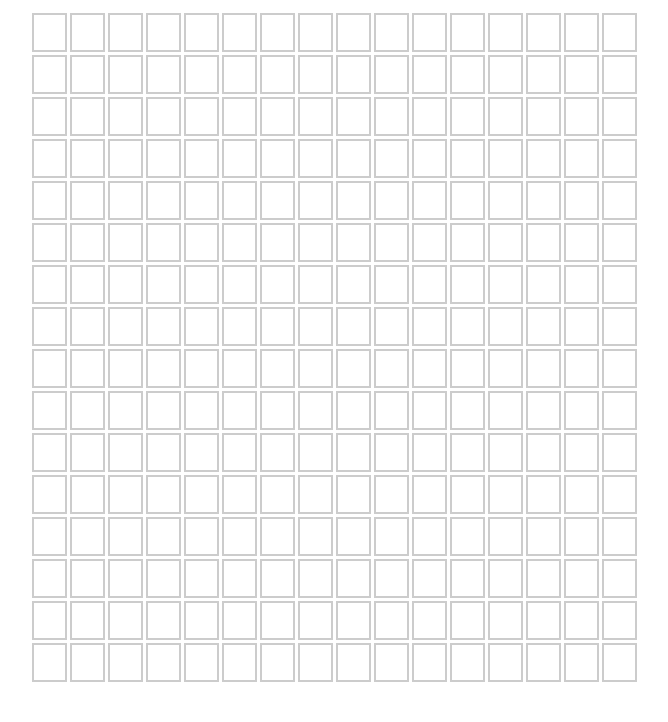
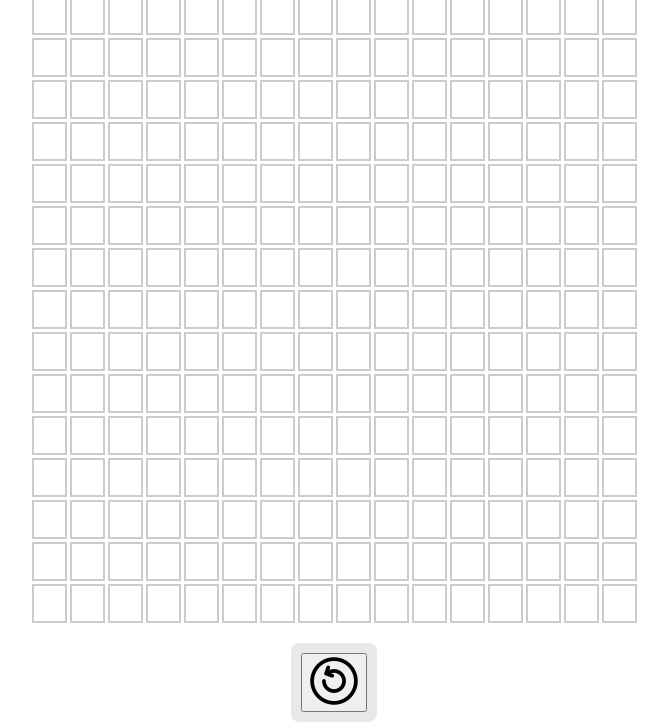
Before and after one commit to charliedwyer/etch-a-sketch, a plain HTML site: page index.html in a window 1280 px wide. Shown: the part 115-837 px from the top of the page, without its empty margins (306-974 px from the left). Before the commit the page ends 800 px from the top, so only its background shows below. Drawn offline with Linux system fonts and the light colour scheme.

Commit message:
Add reset button with functionality

```diff
--- a/index.html
+++ b/index.html
@@ -12,6 +12,9 @@
     <div class="holder">
         <div id="grid-container"></div>
     </div>
+    <div class="button-container">
+        <button class="reset-button"><img src="3648091-200.png"></button>
+    </div>
 
 
     <script src="javascript.js"></script>
--- a/javascript.js
+++ b/javascript.js
@@ -18,10 +18,19 @@ for (let i = 0; i < rows; i++) {
 
         div.addEventListener('mouseover', () => {
             div.classList.add('hover');
-            console.log("HOVERED");
         });
 
         //append grid to container
         gridContainer.appendChild(div);
     }
 }
+
+//resets divs make to default
+const resetBtn = document.querySelector('.reset-button');
+resetBtn.addEventListener('click', function() {
+    const divs = document.querySelectorAll('div'); //select all divs
+
+    divs.forEach((div) => {
+        div.classList.remove('hover');
+    })
+});
--- a/styles.css
+++ b/styles.css
@@ -42,3 +42,15 @@ body {
   .hover {
     background-color: purple;
   }
+
+  .button-container {
+    margin: 20px;
+    padding: 10px;
+    background-color: #E8E8E8;
+    border-radius: 10%;
+  }
+
+  img {
+    width: 50px;
+    height: 50px;
+  }
```
Also changed, not shown: 3648091-200.png (added).
